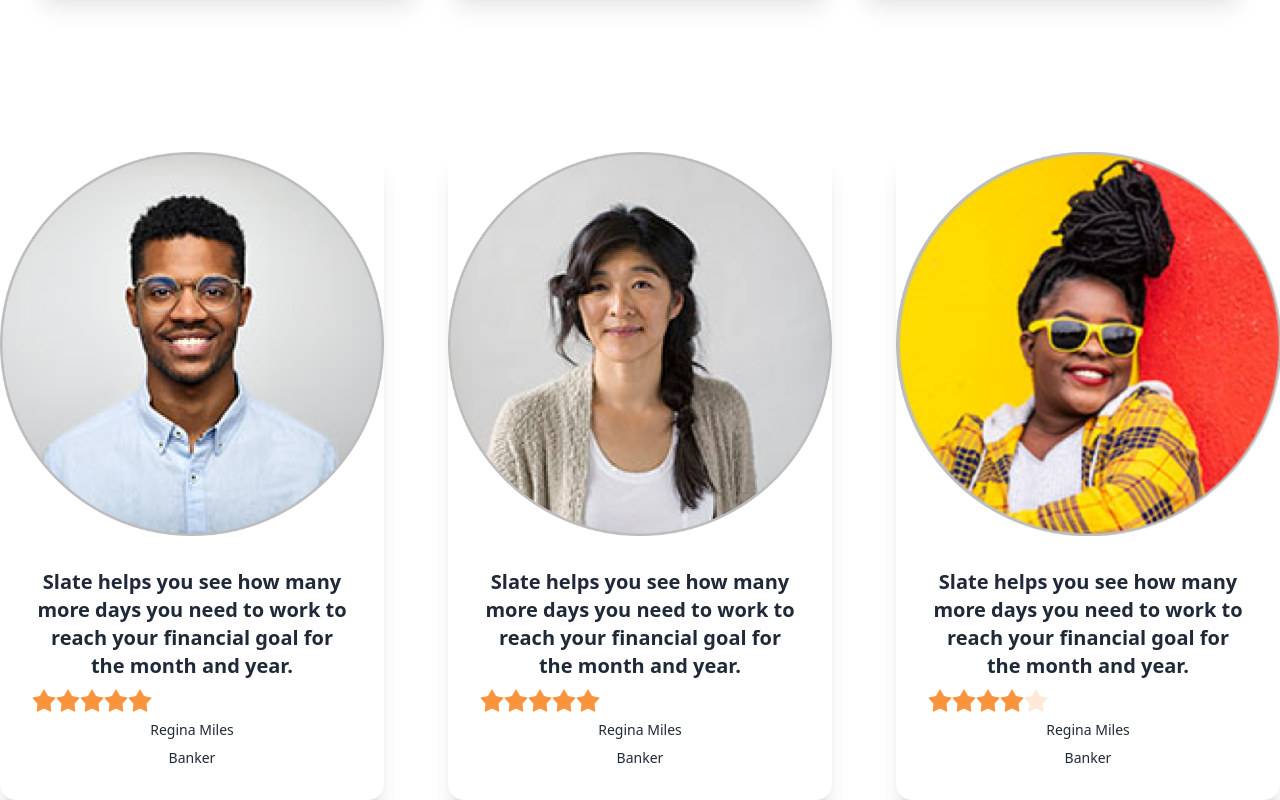
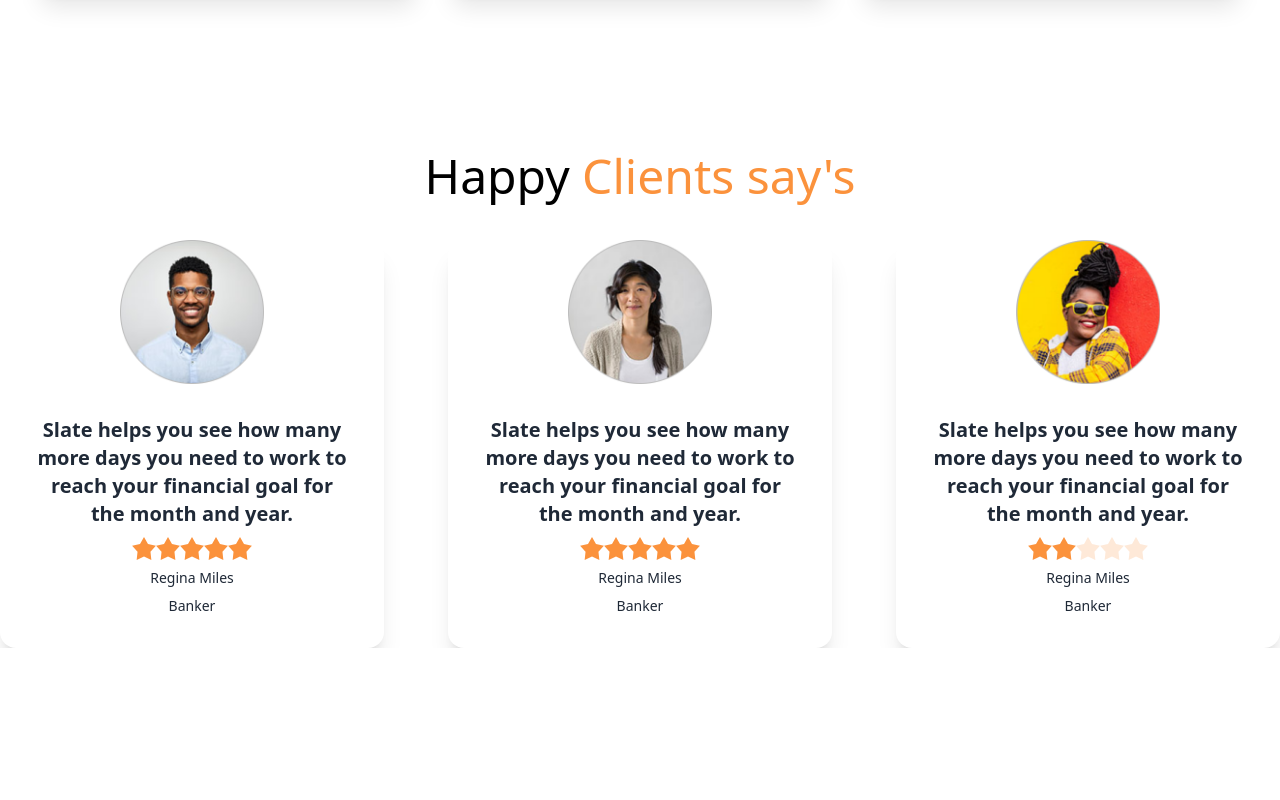
Before and after one commit to Habib3061998/bikerz-zone, a plain HTML site: page index.html in a window 1280 px wide. Shown: the part 1994-2794 px from the top of the page. After the commit the page ends 2642 px from the top, so only its background shows below. Drawn offline with nearby package versions, Linux system fonts and the light colour scheme.

Commit message:
added all cards

```diff
--- a/index.html
+++ b/index.html
@@ -16,7 +16,7 @@
 <body>
 
 
-
+<!-- nevbar section -->
 
 <header class="py-16 px-1 bg-zinc-500">
 
@@ -72,7 +72,7 @@
 
 
 
-
+   <!--  fetures section -->
 <main>
 
    <section>
@@ -99,7 +99,7 @@
 
 
 
-
+<!-- leates update section -->
 
 <section class="mt-40">
 
@@ -109,7 +109,7 @@
 
 
 
-
+  <!--  card one  -->
    <div class="card w-96 bg-base-100 shadow-xl ">
       <figure><img src="./images/bike-1.png" alt="bilke" /></figure>
       <div class="card-body space-y-3">
@@ -122,6 +122,9 @@
       </div>
     </div>
 
+
+
+<!-- card two  -->
    <div class="card w-96 bg-base-100 shadow-xl ">
       <figure><img src="./images/bike-2.png" alt="bilke" /></figure>
       <div class="card-body space-y-3">
@@ -134,6 +137,7 @@
       </div>
     </div>
 
+    <!-- card three -->
    <div class="card w-96 bg-base-100 shadow-xl ">
       <figure><img src="./images/bike-3.png" alt="bilke" /></figure>
       <div class="card-body space-y-3">
@@ -155,15 +159,21 @@
 
 
 
+<!-- clins reating section -->
+
 <section class="mt-40">
 
+   <h1 class="text-5xl text-center mb-10 text-orange-400"> <span class="text-black">Happy</span> Clients say's</h1>
 
 
 <div class="text-center flex justify-center space-x-16 ">
 
 
+
+   <!-- review card one  -->
+
    <div class="card w-96 bg-base-100 shadow-xl">
-      <figure><img src="./images/user-1.png" alt="Shoes" /></figure>
+      <figure><img class="w-36" src="./images/user-1.png" alt="Shoes" /></figure>
       <div class="card-body">
         <h2 class="card-title text-xl">Slate helps you see how
          many more days you need
@@ -171,11 +181,41 @@
          goal for the month and year. </h2>
 
 
-        <div class="rating">
+        <div class="rating justify-center">
+         <input type="radio" name="rating-2" class="mask mask-star-2 bg-orange-400" />
+         <input type="radio" name="rating-2" class="mask mask-star-2 bg-orange-400" checked/>
          <input type="radio" name="rating-2" class="mask mask-star-2 bg-orange-400" />
          <input type="radio" name="rating-2" class="mask mask-star-2 bg-orange-400" />
          <input type="radio" name="rating-2" class="mask mask-star-2 bg-orange-400" />
-         <input type="radio" name="rating-2" class="mask mask-star-2 bg-orange-400" checked/>
+       </div>
+
+       <a class="text-sm">Regina Miles</a>
+
+       <p class="text-sm ">Banker</p>
+
+      </div>
+    </div>
+
+
+
+
+<!--  review card two  -->
+
+    <div class="card w-96 bg-base-100 shadow-xl">
+
+      <figure><img class="w-36" src="./images/user-2.png" alt="Shoes" /></figure>
+      <div class="card-body">
+        <h2 class="card-title text-xl">Slate helps you see how
+         many more days you need
+         to work to reach your financial
+         goal for the month and year. </h2>
+
+
+        <div class="rating justify-center">
+         <input type="radio" name="rating-2" class="mask mask-star-2 bg-orange-400" />
+         <input type="radio" name="rating-2" class="mask mask-star-2 bg-orange-400" />
+         <input type="radio" name="rating-2" class="mask mask-star-2 bg-orange-400"  checked/>
+         <input type="radio" name="rating-2" class="mask mask-star-2 bg-orange-400" />
          <input type="radio" name="rating-2" class="mask mask-star-2 bg-orange-400" />
        </div>
 
@@ -191,10 +231,10 @@
 
 
 
-
+<!-- review card three -->
 
     <div class="card w-96 bg-base-100 shadow-xl">
-      <figure><img src="./images/user-2.png" alt="Shoes" /></figure>
+      <figure><img class="w-36" src="./images/user-3.png" alt="Shoes" /></figure>
       <div class="card-body">
         <h2 class="card-title text-xl">Slate helps you see how
          many more days you need
@@ -202,11 +242,11 @@
          goal for the month and year. </h2>
 
 
-        <div class="rating">
+        <div class="rating justify-center">
+         <input type="radio" name="rating-2" class="mask mask-star-2 bg-orange-400" />
+         <input type="radio" name="rating-2" class="mask mask-star-2 bg-orange-400" checked/>
          <input type="radio" name="rating-2" class="mask mask-star-2 bg-orange-400" />
          <input type="radio" name="rating-2" class="mask mask-star-2 bg-orange-400" />
-         <input type="radio" name="rating-2" class="mask mask-star-2 bg-orange-400" />
-         <input type="radio" name="rating-2" class="mask mask-star-2 bg-orange-400" checked/>
          <input type="radio" name="rating-2" class="mask mask-star-2 bg-orange-400" />
        </div>
 
@@ -217,61 +257,9 @@
       </div>
     </div>
 
-
-
-
-
-
-
-
-    <div class="card w-96 bg-base-100 shadow-xl">
-      <figure><img src="./images/user-3.png" alt="Shoes" /></figure>
-      <div class="card-body">
-        <h2 class="card-title text-xl">Slate helps you see how
-         many more days you need
-         to work to reach your financial
-         goal for the month and year. </h2>
-
-
-        <div class="rating">
-         <input type="radio" name="rating-2" class="mask mask-star-2 bg-orange-400" />
-         <input type="radio" name="rating-2" class="mask mask-star-2 bg-orange-400" />
-         <input type="radio" name="rating-2" class="mask mask-star-2 bg-orange-400" />
-         <input type="radio" name="rating-2" class="mask mask-star-2 bg-orange-400" checked/>
-         <input type="radio" name="rating-2" class="mask mask-star-2 bg-orange-400" />
-       </div>
-
-       <a class="text-sm">Regina Miles</a>
-
-       <p class="text-sm">Banker</p>
-
-      </div>
-    </div>
-
-
-
-
-
-
-
-
-
-
-
-
-
-
-
 </div>
 
-
-
-
-
 </section>
-
-
-
 
 
 </main>
```
